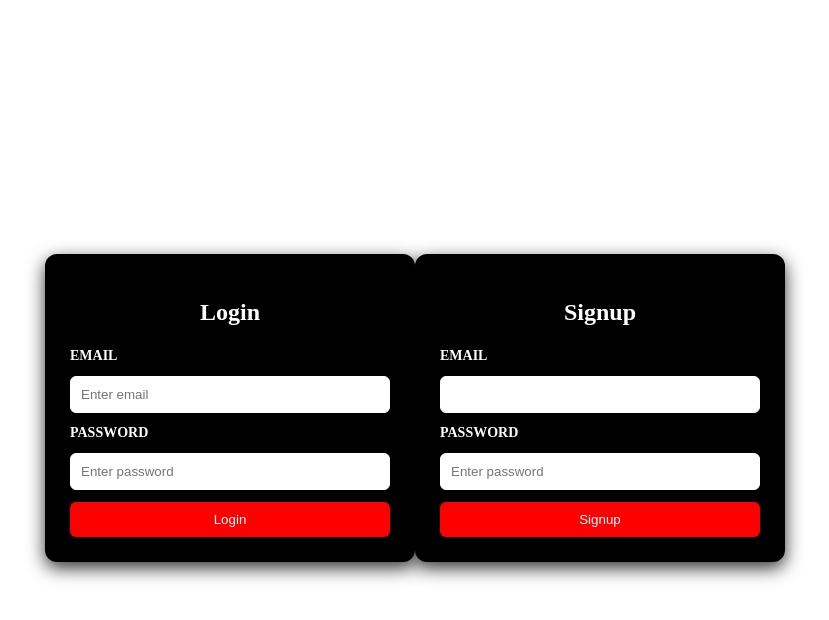
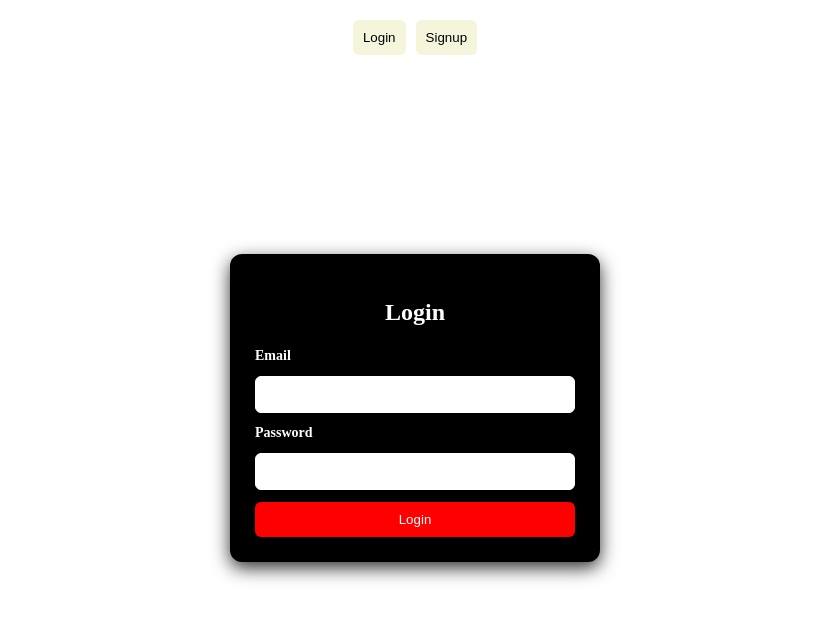
Before and after one commit to aryanreddye/Travel-App-Angular, an Angular app: page / in a window 1280 px wide. Shown: the top 620 px of the page, without its empty margins (225-1054 px from the left). Built offline with nearby package versions, Linux system fonts and the light colour scheme.

Commit message:
Login and Signup done

```diff
--- a/src/app/login/login.css
+++ b/src/app/login/login.css
@@ -67,3 +67,19 @@ button:hover {
   justify-content: center;
   align-items: center;
 }
+
+.outbox {
+  width: 100%;
+  display: flex;
+  justify-content: center;
+  gap: 10px;
+
+  position: absolute;
+  top: 20px;
+  left: 0;
+}
+
+.outbox button{
+  color: black;
+  background: beige;
+}
--- a/src/app/login/login.html
+++ b/src/app/login/login.html
@@ -1,34 +1,45 @@
+<div class="outbox">
+<button type="button" (click)="showLogin()">Login</button>
+<button type="button" (click)="showSignup()">Signup</button>
+</div>
 <div class="login-box">
+  <form *ngIf="isLoginForm" (ngSubmit)="login()">
 
-  <form (ngSubmit)="login()">
     <h2>Login</h2>
 
-    <label for="email">EMAIL</label>
-    <input type="email" [(ngModel)]="email" name="email" placeholder="Enter email">
-    <p class="error" *ngIf="emailError">{{emailError}}</p>
+    <label>Email</label>
+    <input type="email" [(ngModel)]="email" name="loginEmail">
+    <p class="error" *ngIf="emailError">{{ emailError }}</p>
 
-    <label for="password">PASSWORD</label>
-    <input type="password" [(ngModel)]="password" name="password" placeholder="Enter password">
-
-    <p class="error" *ngIf="passwordError">{{passwordError}}</p>
+    <label>Password</label>
+    <input type="password" [(ngModel)]="password" name="loginPassword">
+    <p class="error" *ngIf="passwordError">{{ passwordError }}</p>
 
     <button type="submit">Login</button>
 
   </form>
+  <form *ngIf="!isLoginForm" (ngSubmit)="signup()">
 
-  <form>
     <h2>Signup</h2>
 
-    <label for="email">EMAIL</label>
-    <input type="email" [(ngModel)]="email" name="email" >
-    <p class="error" *ngIf="emailError">{{emailError}}</p>
+    <label>Name</label>
+    <input type="text" [(ngModel)]="name" name="name">
+    <p class="error" *ngIf="nameError">{{ nameError}}</p>
 
-     <label for="password">PASSWORD</label>
-    <input type="password" [(ngModel)]="password" name="password" placeholder="Enter password">
+    <label>Phone</label>
+    <input type="text" [(ngModel)]="phone" name="phone">
+    <p class="error" *ngIf="phoneError">{{ phoneError }}</p>
 
-    <p class="error" *ngIf="passwordError">{{passwordError}}</p>
+    <label>Email</label>
+    <input type="email" [(ngModel)]="signupEmail" name="signupEmail">
+    <p class="error" *ngIf="signupEmailError">{{ signupEmailError }}</p>
+
+    <label>Password</label>
+    <input type="password" [(ngModel)]="signupPassword" name="signupPassword">
+    <p class="error" *ngIf="signupPasswordError">{{ signupPasswordError }}</p>
 
     <button type="submit">Signup</button>
+
   </form>
 
 </div>
--- a/src/app/login/login.ts
+++ b/src/app/login/login.ts
@@ -58,7 +58,6 @@ export class Login {
     }
   }
   signup() {
-
     const emailPattern = /^[^\s@]+@[^\s@]+\.com$/;
     const passwordPattern = /^(?=.*[A-Z])(?=.*\d)(?=.*[@$!%*?&])[A-Za-z\d@$!%*?&]+$/;
     const phonePattern = /^[0-9]{10}$/;
@@ -75,7 +74,6 @@ export class Login {
       this.signupPasswordError = "Fields cannot be empty";
     }
     else if (!phonePattern.test(this.phone)) {
-
       this.phoneError = "Phone number must contain exactly 10 digits";
     }
     else if (!emailPattern.test(this.signupEmail)) {
@@ -83,7 +81,6 @@ export class Login {
     }
 
     else if (!passwordPattern.test(this.signupPassword)) {
-
       this.signupPasswordError = "Password must contain uppercase, number and special character";
     }
     else {
```
